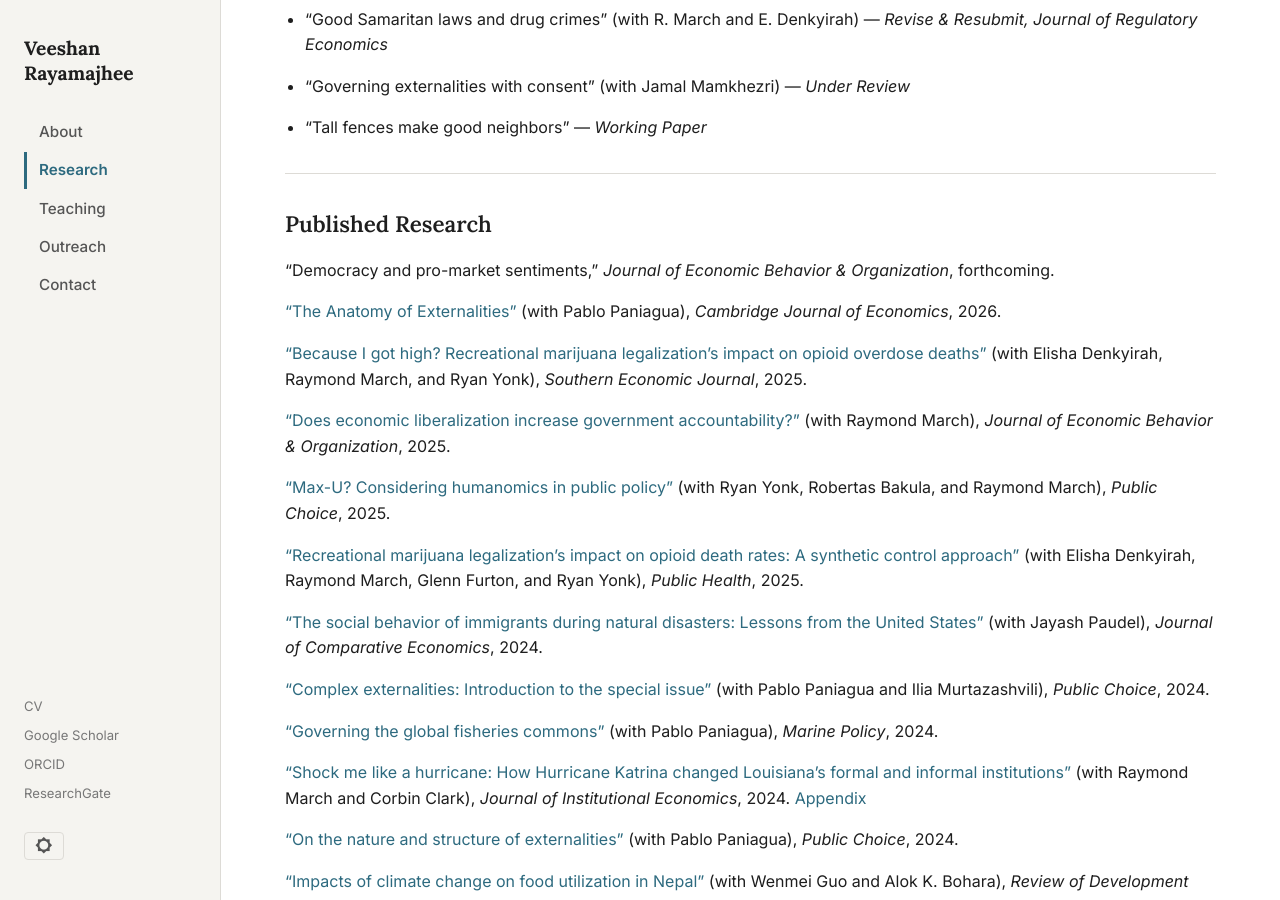
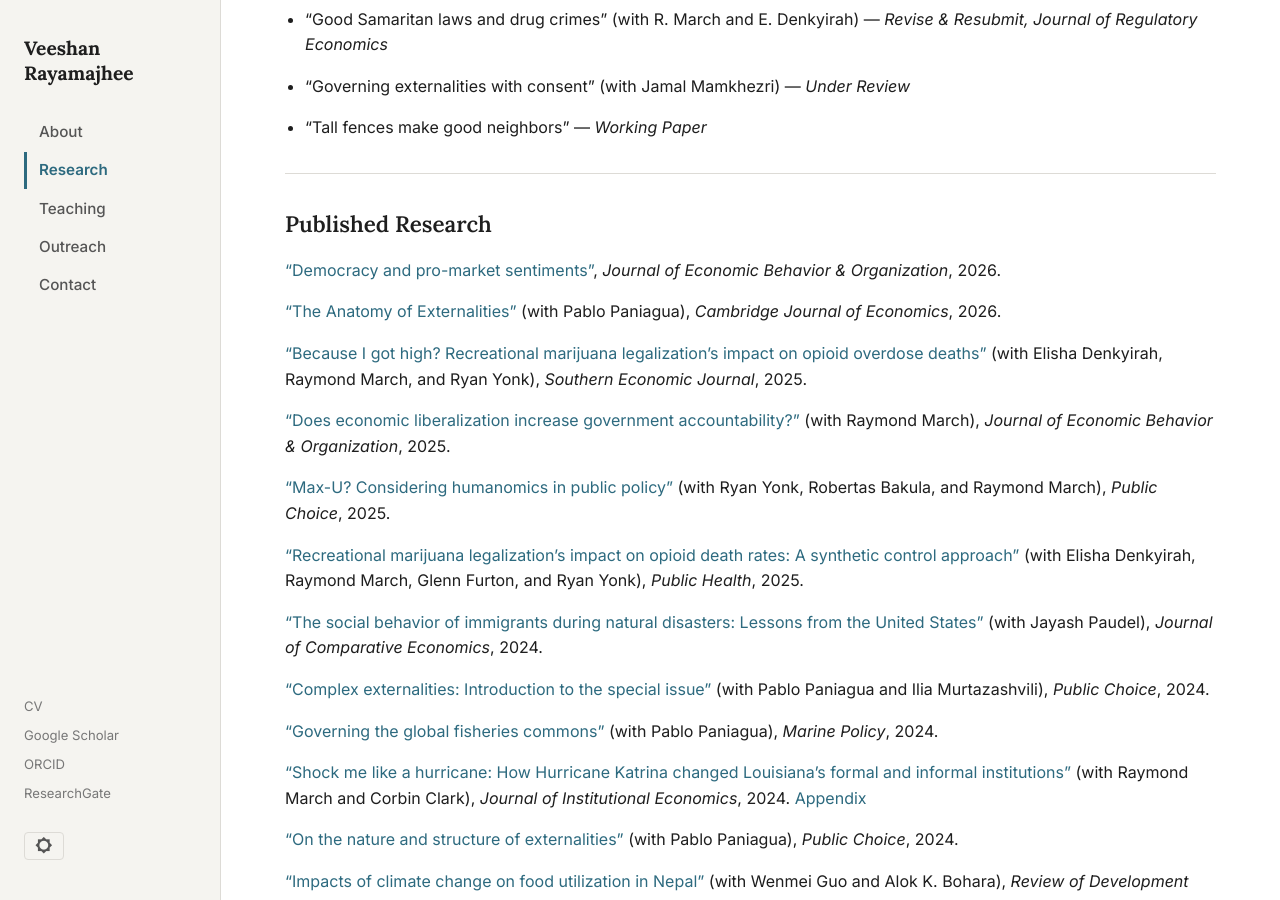
Before and after one commit to veeshanr/veeshanr.github.io, a Jekyll site: the page built from pages/research.md, in a window 1280 px wide and 900 px high, scrolled down 431 px. Built offline with Jekyll 4.4.1, drawn with Linux system fonts in a browser that asks for light colours.

Commit message:
Add DOI link to JEBO "Democracy and pro-market sentiments"
Co-Authored-By: Claude Opus 4.7 (1M context) <noreply@anthropic.com>

```diff
--- a/pages/research.md
+++ b/pages/research.md
@@ -26,7 +26,7 @@ title: Research
 
 ## Published Research
 
-"Democracy and pro-market sentiments," *Journal of Economic Behavior & Organization*, forthcoming.
+["Democracy and pro-market sentiments"][29], *Journal of Economic Behavior & Organization*, 2026.
 
 ["The Anatomy of Externalities"][28] (with Pablo Paniagua), *Cambridge Journal of Economics*, 2026.
 
```
Also changed, not shown: other parts of pages/research.md (+1 -0 lines).
